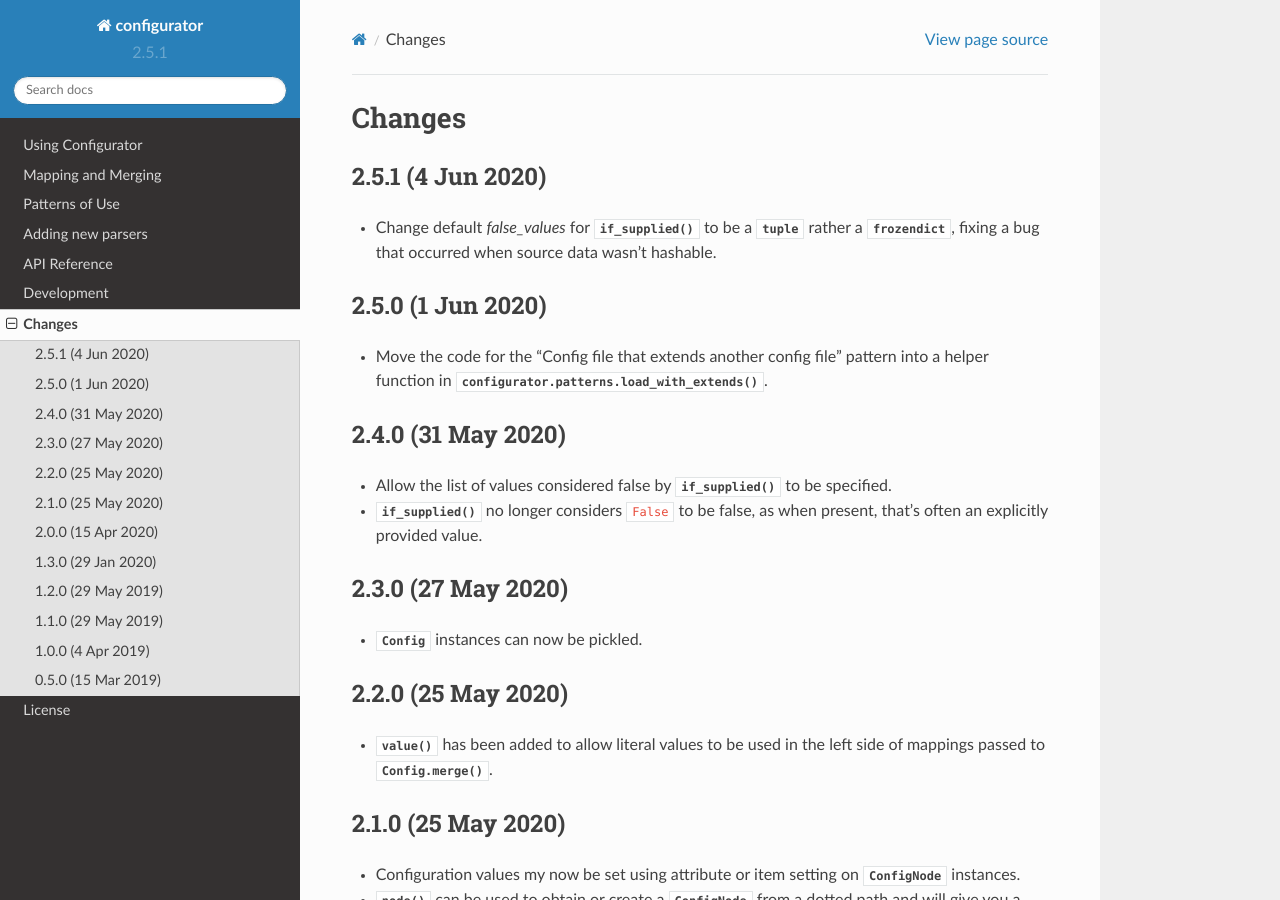
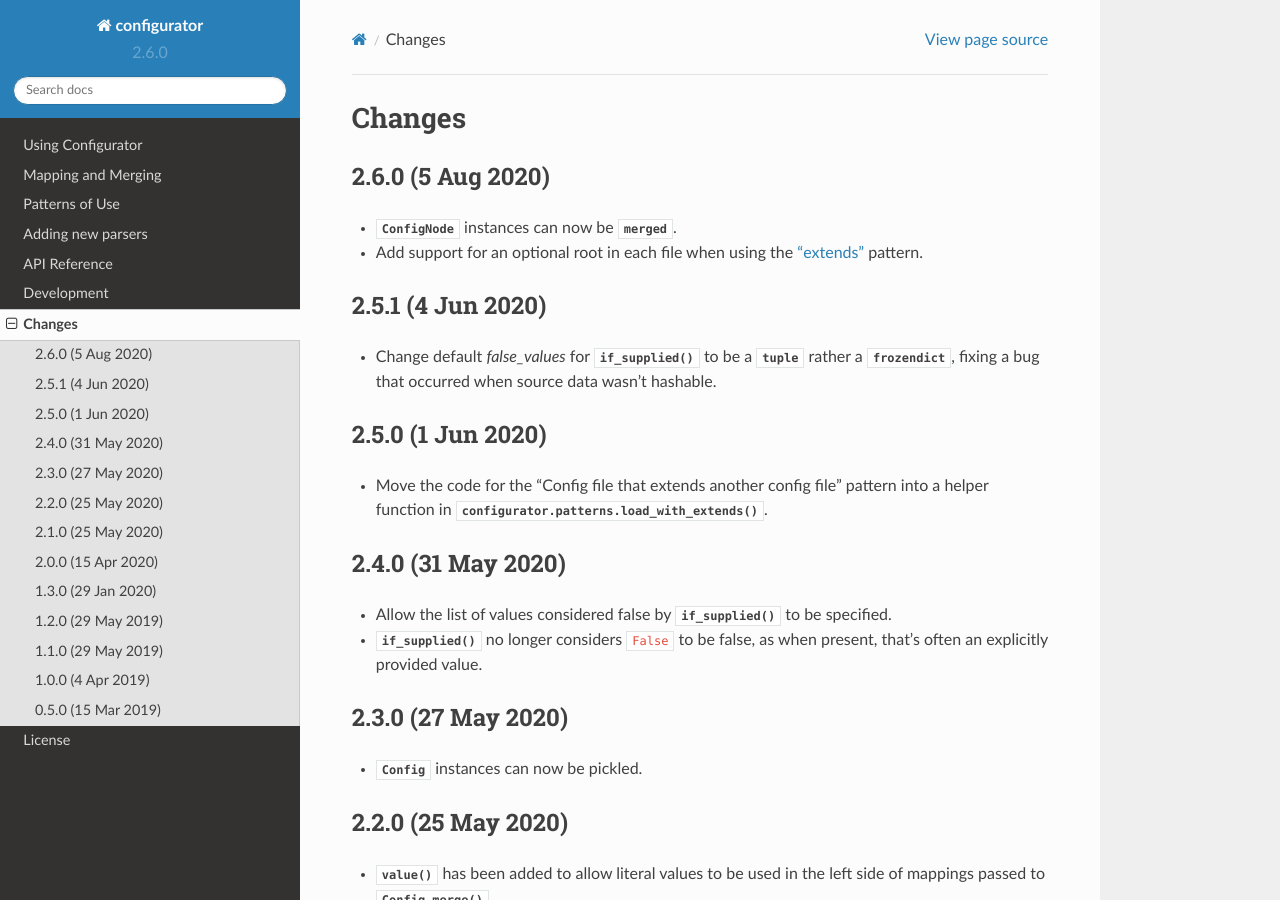
Before and after one commit to simplistix/configurator, a Sphinx documentation site: the page built from docs/changes.rst, in a window 1280 px wide and 900 px high. Built offline with Sphinx 7.4.7 and the Read the Docs theme 2.0.0, drawn with Linux system fonts in a browser that asks for light colours.

Commit message:
Prepare for 2.6.0 release.

```diff
--- a/docs/changes.rst
+++ b/docs/changes.rst
@@ -2,6 +2,14 @@
 
 Changes
 =======
+
+2.6.0 (5 Aug 2020)
+------------------
+
+- :class:`~.node.ConfigNode` instances can now be :meth:`merged <Config.merge>`.
+
+- Add support for an optional root in each file when using the
+  :ref:`"extends" <extends-pattern>` pattern.
 
 2.5.1 (4 Jun 2020)
 ------------------
--- a/setup.py
+++ b/setup.py
@@ -9,7 +9,7 @@ base_dir = os.path.dirname(__file__)
 
 setup(
     name='configurator',
-    version='2.5.1',
+    version='2.6.0',
     author='Chris Withers',
     author_email='chris@withers.org',
     license='MIT',
```
